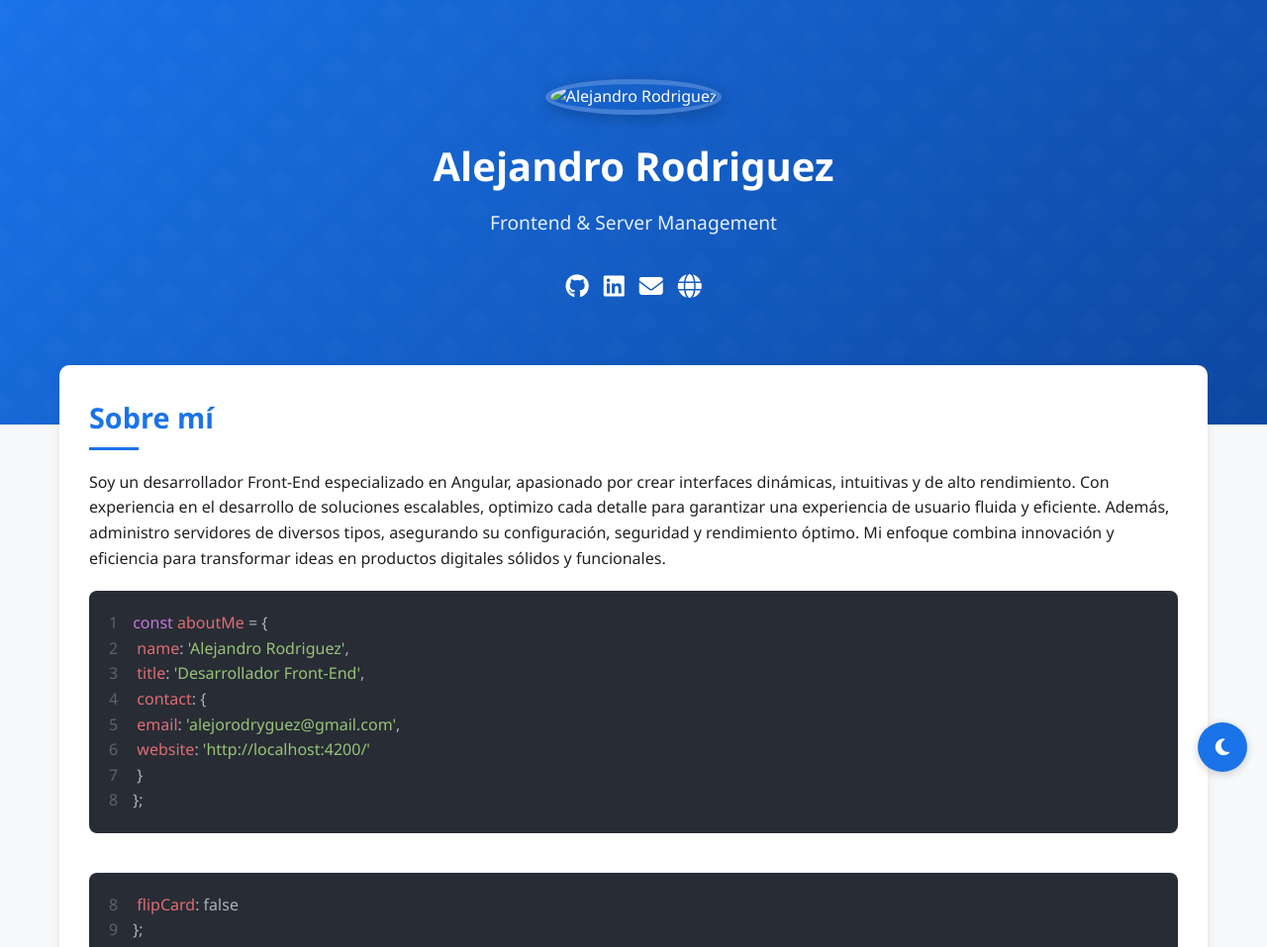
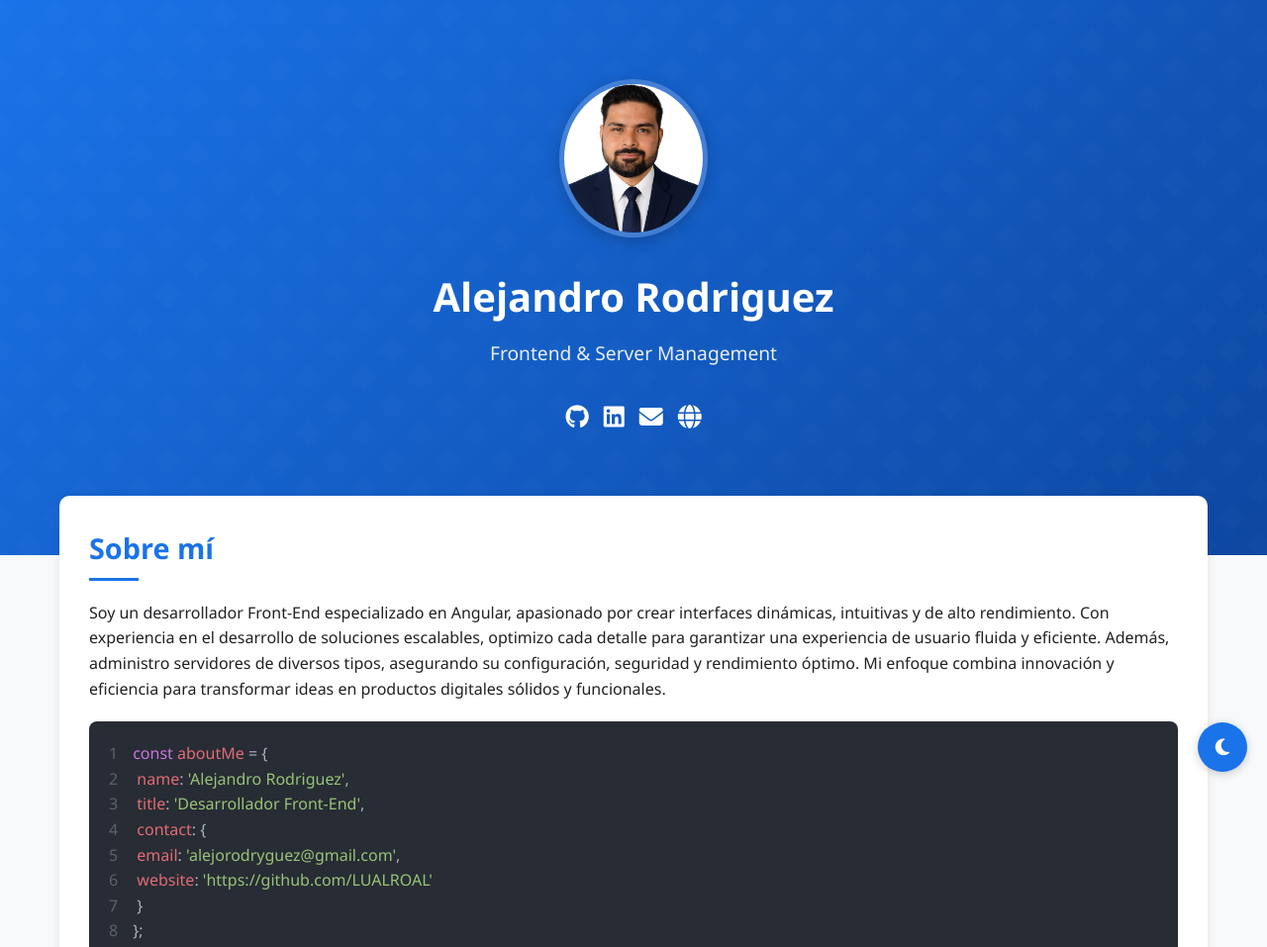
Before and after one commit to x12551839/Portafolio, a plain HTML site: page index.html in a window 1280 px wide. Shown: the top 957 px of the page at 99% size. Drawn offline with Linux system fonts and the light colour scheme.

Commit message:
ajustes link

```diff
--- a/index.html
+++ b/index.html
@@ -12,7 +12,7 @@
 <body>
     <header>
         <div class="header-content container">
-            <img src="/assets/Imagen de WhatsApp 2025-07-11 a las 10.16.33_351cfd71.jpg" alt="Alejandro Rodriguez"
+            <img src="assets/FOTO.jpg" alt="Alejandro Rodriguez"
                 class="profile-img">
             <h1>Alejandro Rodriguez</h1>
             <p class="title">Frontend & Server Management</p>
@@ -22,8 +22,8 @@
                 <a href="https://www.linkedin.com/in/alejo-rodriguez-/" target="_blank"><i class="fab fa-linkedin"></i></a>
                 <a href="mailto:alejorodriguez@gmail.com"><i class="fas fa-envelope"></i></a>
                 <!-- <a href="https://codepen.io/LUALROAL"><i class="fab fa-codepen"></i></a> -->
-                <!-- <a href="https://lualroal.github.io/"><i class="fas fa-globe"></i></a> -->
-                <a href="localhost" target="_blank"><i class="fas fa-globe"></i></a>
+                <a href="https://lualroal.github.io/"><i class="fas fa-globe"></i></a>
+                <!-- <a href="localhost" target="_blank"><i class="fas fa-globe"></i></a> -->
 
             </div>
         </div>
@@ -49,7 +49,7 @@
                 <div><span class="line-number">5</span> <span class="property">email</span>: <span
                         class="string">'alejorodryguez@gmail.com'</span>,</div>
                 <div><span class="line-number">6</span> <span class="property">website</span>: <span
-                        class="string">'http://localhost:4200/'</span></div>
+                        class="string">'https://github.com/LUALROAL'</span></div>
                 <div><span class="line-number">7</span> }</div>
                 <div><span class="line-number">8</span>};</div>
             </div>
@@ -245,7 +245,7 @@
                     </div>
                     <div class="contact-details">
                         <h3>Sitio Web</h3>
-                        <a href="http://localhost:4200/" target="_blank" class="contact-link">localhost:4200</a>
+                        <a href="https://lualroal.github.io/" target="_blank" class="contact-link">Alejandro Rodriguez</a>
                     </div>
                 </div>
 
```
